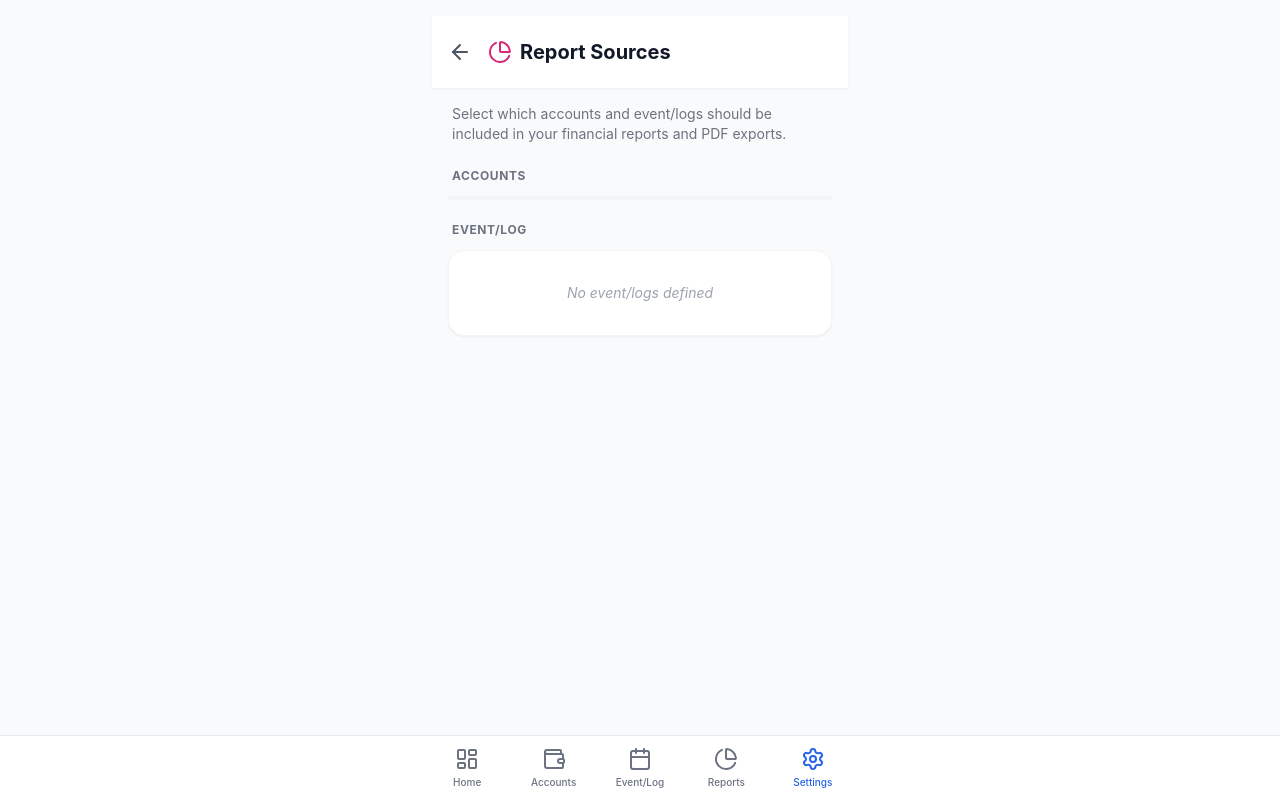
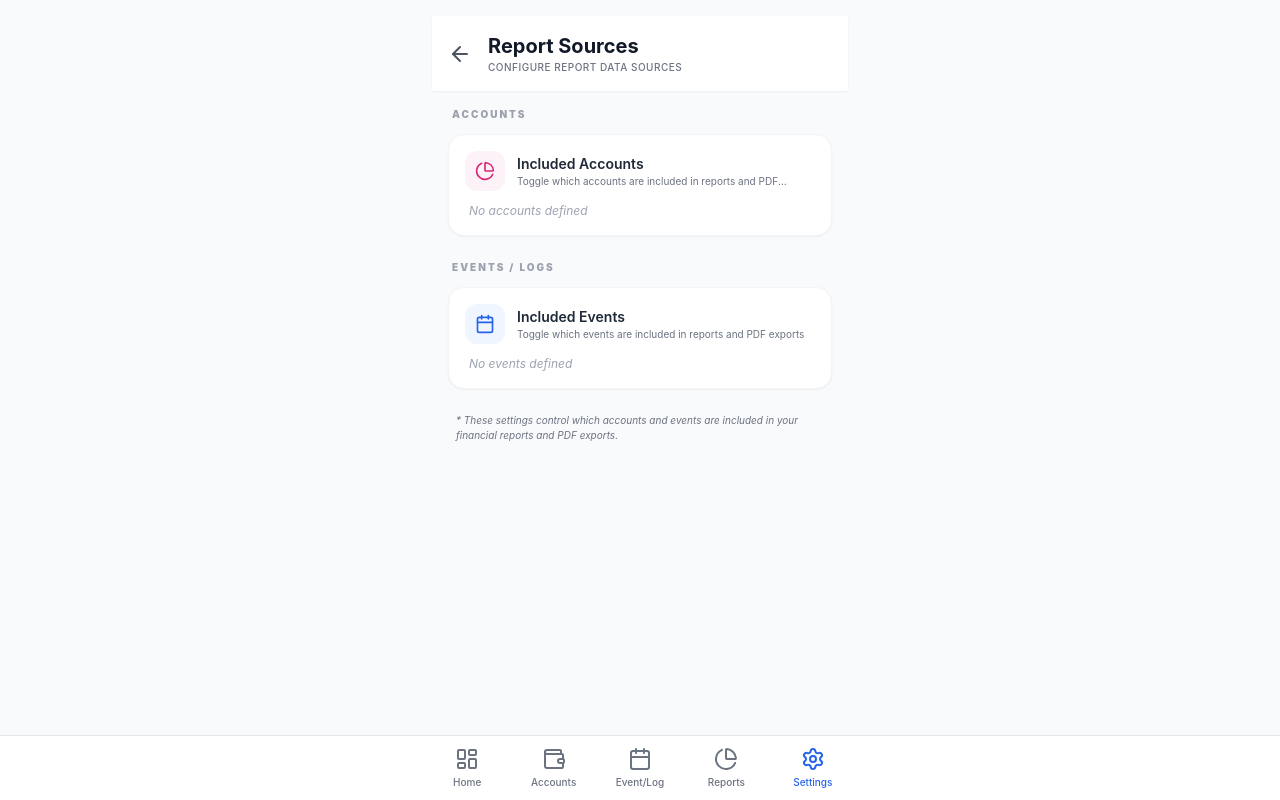
Before and after one commit to aneesh093/Expense_Tracker, a React (Vite) app: page /settings/report-sources in a window 1280 px wide. Built offline with nearby package versions, Linux system fonts and the light colour scheme.

Commit message:
Sprint 23 patch fixes

```diff
--- a/src/pages/ReportSources.tsx
+++ b/src/pages/ReportSources.tsx
@@ -1,6 +1,7 @@
 import { useNavigate } from 'react-router-dom';
+import { ArrowLeft, PieChart, Calendar } from 'lucide-react';
 import { useFinanceStore } from '../store/useFinanceStore';
-import { ArrowLeft, PieChart, Wallet, CreditCard, Banknote, Landmark, TrendingUp, Calendar } from 'lucide-react';
+import { cn } from '../lib/utils';
 
 export function ReportSources() {
     const navigate = useNavigate();
@@ -11,17 +12,22 @@ export function ReportSources() {
         toggleEventReportInclusion
     } = useFinanceStore();
 
-    const getAccountIcon = (type: string) => {
-        switch (type) {
-            case 'credit': return <CreditCard size={20} className="text-white" />;
-            case 'cash': return <Banknote size={20} className="text-white" />;
-            case 'savings': return <Landmark size={20} className="text-white" />;
-            case 'investment':
-            case 'stock':
-            case 'mutual-fund': return <TrendingUp size={20} className="text-white" />;
-            default: return <Wallet size={20} className="text-white" />;
-        }
-    };
+    const SettingGroupItem = ({ icon: Icon, title, description, children, iconBg = 'bg-gray-100', iconColor = 'text-gray-600' }: any) => (
+        <div className="p-4 flex flex-col">
+            <div className="flex items-center space-x-3 mb-3">
+                <div className={cn('w-10 h-10 rounded-xl flex items-center justify-center shrink-0', iconBg, iconColor)}>
+                    <Icon size={20} />
+                </div>
+                <div className="min-w-0">
+                    <p className="text-sm font-semibold text-gray-800 truncate">{title}</p>
+                    <p className="text-[10px] text-gray-500 line-clamp-1">{description}</p>
+                </div>
+            </div>
+            <div className="pl-1 w-full">
+                {children}
+            </div>
+        </div>
+    );
 
     return (
         <div className="flex flex-col h-screen bg-gray-50">
@@ -33,85 +39,95 @@ export function ReportSources() {
                 >
                     <ArrowLeft size={24} />
                 </button>
-                <h1 className="ml-2 text-xl font-bold text-gray-900 flex items-center">
-                    <PieChart size={24} className="mr-2 text-pink-600" />
-                    Report Sources
-                </h1>
+                <div className="ml-2">
+                    <h1 className="text-xl font-bold text-gray-900">Report Sources</h1>
+                    <p className="text-[10px] text-gray-500 font-medium uppercase tracking-wider">Configure Report Data Sources</p>
+                </div>
             </header>
 
             <div className="flex-1 overflow-y-auto p-4 space-y-6">
-                <p className="text-sm text-gray-500 px-1">
-                    Select which accounts and event/logs should be included in your financial reports and PDF exports.
-                </p>
-
                 {/* Accounts Section */}
-                <section>
-                    <h2 className="text-xs font-bold text-gray-500 uppercase tracking-wider mb-3 px-1">Accounts</h2>
-                    <div className="bg-white rounded-2xl shadow-sm overflow-hidden divide-y divide-gray-100 border border-gray-100">
-                        {accounts.map(acc => (
-                            <div key={acc.id} className="p-4 flex items-center justify-between">
-                                <div className="flex items-center space-x-3">
-                                    <div
-                                        className="w-10 h-10 rounded-xl flex items-center justify-center"
-                                        style={{ backgroundColor: acc.color }}
-                                    >
-                                        {getAccountIcon(acc.type)}
-                                    </div>
-                                    <div>
-                                        <p className="text-sm font-bold text-gray-800">{acc.name}</p>
-                                        <p className="text-[10px] text-gray-500 uppercase font-medium">{acc.type}</p>
-                                    </div>
+                <section className="animate-in fade-in slide-in-from-bottom-2 duration-300">
+                    <h2 className="text-[10px] font-black text-gray-400 uppercase tracking-[0.2em] mb-3 px-1">Accounts</h2>
+                    <div className="bg-white rounded-2xl shadow-sm border border-gray-100 divide-y divide-gray-50 overflow-hidden">
+                        <SettingGroupItem
+                            icon={PieChart}
+                            title="Included Accounts"
+                            description="Toggle which accounts are included in reports and PDF exports"
+                            iconBg="bg-pink-50"
+                            iconColor="text-pink-600"
+                        >
+                            {accounts.length === 0 ? (
+                                <p className="text-xs text-gray-400 italic">No accounts defined</p>
+                            ) : (
+                                <div className="flex flex-wrap gap-2">
+                                    {accounts.map(acc => {
+                                        const isIncluded = acc.includeInReports !== false;
+                                        return (
+                                            <button
+                                                key={acc.id}
+                                                onClick={() => toggleAccountReportInclusion(acc.id)}
+                                                className={cn(
+                                                    'flex items-center gap-1.5 px-3 py-1.5 text-xs font-medium rounded-full transition-all border',
+                                                    isIncluded
+                                                        ? 'border-2 text-white shadow-sm'
+                                                        : 'bg-white border-gray-200 text-gray-500 hover:bg-gray-50'
+                                                )}
+                                                style={isIncluded ? { backgroundColor: acc.color, borderColor: acc.color } : {}}
+                                            >
+                                                {acc.name}
+                                                <span className="text-[9px] uppercase opacity-70">{acc.type}</span>
+                                            </button>
+                                        );
+                                    })}
                                 </div>
-                                <label className="relative inline-flex items-center cursor-pointer">
-                                    <input
-                                        type="checkbox"
-                                        className="sr-only peer"
-                                        checked={acc.includeInReports !== false}
-                                        onChange={() => toggleAccountReportInclusion(acc.id)}
-                                    />
-                                    <div className="w-11 h-6 bg-gray-200 peer-focus:outline-none rounded-full peer peer-checked:after:translate-x-full peer-checked:after:border-white after:content-[''] after:absolute after:top-[2px] after:left-[2px] after:bg-white after:border-gray-300 after:border after:rounded-full after:h-5 after:w-5 after:transition-all peer-checked:bg-blue-600"></div>
-                                </label>
-                            </div>
-                        ))}
+                            )}
+                        </SettingGroupItem>
                     </div>
                 </section>
 
                 {/* Events Section */}
-                <section>
-                    <h2 className="text-xs font-bold text-gray-500 uppercase tracking-wider mb-3 px-1">Event/Log</h2>
-                    <div className="bg-white rounded-2xl shadow-sm overflow-hidden divide-y divide-gray-100 border border-gray-100">
-                        {events.map(ev => (
-                            <div key={ev.id} className="p-4 flex items-center justify-between">
-                                <div className="flex items-center space-x-3">
-                                    <div
-                                        className="w-10 h-10 rounded-xl flex items-center justify-center"
-                                        style={{ backgroundColor: ev.color }}
-                                    >
-                                        <Calendar size={20} className="text-white" />
-                                    </div>
-                                    <div>
-                                        <p className="text-sm font-bold text-gray-800">{ev.name}</p>
-                                        <p className="text-[10px] text-gray-500 uppercase font-medium">Event/Log</p>
-                                    </div>
+                <section className="animate-in fade-in slide-in-from-bottom-2 duration-300">
+                    <h2 className="text-[10px] font-black text-gray-400 uppercase tracking-[0.2em] mb-3 px-1">Events / Logs</h2>
+                    <div className="bg-white rounded-2xl shadow-sm border border-gray-100 divide-y divide-gray-50 overflow-hidden">
+                        <SettingGroupItem
+                            icon={Calendar}
+                            title="Included Events"
+                            description="Toggle which events are included in reports and PDF exports"
+                            iconBg="bg-blue-50"
+                            iconColor="text-blue-600"
+                        >
+                            {events.length === 0 ? (
+                                <p className="text-xs text-gray-400 italic">No events defined</p>
+                            ) : (
+                                <div className="flex flex-wrap gap-2">
+                                    {events.map(ev => {
+                                        const isIncluded = ev.includeInReports !== false;
+                                        return (
+                                            <button
+                                                key={ev.id}
+                                                onClick={() => toggleEventReportInclusion(ev.id)}
+                                                className={cn(
+                                                    'px-3 py-1.5 text-xs font-medium rounded-full transition-all border',
+                                                    isIncluded
+                                                        ? 'border-2 text-white shadow-sm'
+                                                        : 'bg-white border-gray-200 text-gray-500 hover:bg-gray-50'
+                                                )}
+                                                style={isIncluded ? { backgroundColor: ev.color, borderColor: ev.color } : {}}
+                                            >
+                                                {ev.name}
+                                            </button>
+                                        );
+                                    })}
                                 </div>
-                                <label className="relative inline-flex items-center cursor-pointer">
-                                    <input
-                                        type="checkbox"
-                                        className="sr-only peer"
-                                        checked={ev.includeInReports !== false}
-                                        onChange={() => toggleEventReportInclusion(ev.id)}
-                                    />
-                                    <div className="w-11 h-6 bg-gray-200 peer-focus:outline-none rounded-full peer peer-checked:after:translate-x-full peer-checked:after:border-white after:content-[''] after:absolute after:top-[2px] after:left-[2px] after:bg-white after:border-gray-300 after:border after:rounded-full after:h-5 after:w-5 after:transition-all peer-checked:bg-blue-600"></div>
-                                </label>
-                            </div>
-                        ))}
-                        {events.length === 0 && (
-                            <div className="p-8 text-center">
-                                <p className="text-sm text-gray-400 italic">No event/logs defined</p>
-                            </div>
-                        )}
+                            )}
+                        </SettingGroupItem>
                     </div>
                 </section>
+
+                <p className="px-2 text-[10px] text-gray-500 italic">
+                    * These settings control which accounts and events are included in your financial reports and PDF exports.
+                </p>
             </div>
         </div>
     );
--- a/src/pages/Reports.tsx
+++ b/src/pages/Reports.tsx
@@ -11,7 +11,7 @@ const COLORS = ['#0088FE', '#00C49F', '#FFBB28', '#FF8042', '#8884d8', '#82ca9d'
 
 export function Reports() {
     const navigate = useNavigate();
-    const { transactions, categories, accounts, mandates, events, eventLogs, reportSortBy, showEventsInReport, showLogsInReport, showManualInReport, showCategorySummaryInReport, pdfIncludeCharts, pdfIncludeAccountSummary, pdfIncludeTransactions, pdfIncludeEventSummary, getCreditCardStats } = useFinanceStore();
+    const { transactions, categories, accounts, mandates, events, eventLogs, reportSortBy, showEventsInReport, setShowEventsInReport, showLogsInReport, setShowLogsInReport, showManualInReport, setShowManualInReport, showCategorySummaryInReport, setShowCategorySummaryInReport, showCategoryLimitsInReport, setShowCategoryLimitsInReport, pdfIncludeCharts, pdfIncludeAccountSummary, pdfIncludeTransactions, pdfIncludeEventSummary, getCreditCardStats } = useFinanceStore();
 
     // View Mode State
     const [viewMode, setViewMode] = useState<'monthly' | 'yearly'>('monthly');
@@ -484,84 +484,6 @@ export function Reports() {
                             <FileDown size={16} />
                             <span>Export PDF</span>
                         </button>
-
-                        <div className="relative" ref={filterMenuRef}>
-                            <button
-                                onClick={() => setIsFilterMenuOpen(!isFilterMenuOpen)}
-                                className={cn(
-                                    "p-2 rounded-xl transition-all border",
-                                    isFilterMenuOpen ? "bg-gray-100 text-gray-900 border-gray-300" : "bg-white text-gray-500 border-gray-200 hover:bg-gray-50"
-                                )}
-                            >
-                                <Filter size={18} />
-                            </button>
-
-                            {isFilterMenuOpen && (
-                                <div className="absolute top-full left-0 mt-2 w-56 bg-white rounded-xl shadow-lg border border-gray-100 p-2 z-50">
-                                    <div className="text-xs font-bold text-gray-400 px-2 py-1 uppercase tracking-wider mb-1">View Options</div>
-                                    <label className="flex items-center space-x-2 px-2 py-2 hover:bg-gray-50 rounded-lg cursor-pointer">
-                                        <input
-                                            type="checkbox"
-                                            checked={showMandates}
-                                            onChange={(e) => setShowMandates(e.target.checked)}
-                                            className="w-4 h-4 text-blue-600 rounded border-gray-300 focus:ring-blue-500"
-                                        />
-                                        <span className="text-sm text-gray-700">Show Mandates</span>
-                                    </label>
-                                    <label className="flex items-center space-x-2 px-2 py-2 hover:bg-gray-50 rounded-lg cursor-pointer">
-                                        <input
-                                            type="checkbox"
-                                            checked={showTransfers}
-                                            onChange={(e) => setShowTransfers(e.target.checked)}
-                                            className="w-4 h-4 text-blue-600 rounded border-gray-300 focus:ring-blue-500"
-                                        />
-                                        <span className="text-sm text-gray-700">Show Transfers</span>
-                                    </label>
-
-                                    <div className="border-t border-gray-100 my-1 pt-1">
-                                        <div className="text-[10px] font-bold text-gray-400 px-2 py-1 uppercase tracking-wider">Account</div>
-                                        <select
-                                            value={selectedAccountId}
-                                            onChange={(e) => setSelectedAccountId(e.target.value)}
-                                            className="w-full mt-1 p-2 text-sm bg-gray-50 rounded-lg border border-gray-200 outline-none focus:ring-1 focus:ring-blue-500"
-                                        >
-                                            <option value="all">All Accounts</option>
-                                            {accounts.map(acc => (
-                                                <option key={acc.id} value={acc.id}>{acc.name}</option>
-                                            ))}
-                                        </select>
-                                    </div>
-
-                                    <div className="border-t border-gray-100 my-1 pt-1">
-                                        <div className="text-[10px] font-bold text-gray-400 px-2 py-1 uppercase tracking-wider">Event</div>
-                                        <select
-                                            value={selectedEventId}
-                                            onChange={(e) => setSelectedEventId(e.target.value)}
-                                            className="w-full mt-1 p-2 text-sm bg-gray-50 rounded-lg border border-gray-200 outline-none focus:ring-1 focus:ring-blue-500"
-                                        >
-                                            <option value="all">All Events</option>
-                                            {events.map(ev => (
-                                                <option key={ev.id} value={ev.id}>{ev.name}</option>
-                                            ))}
-                                        </select>
-                                    </div>
-
-                                    <div className="border-t border-gray-100 my-1 pt-1">
-                                        <div className="text-[10px] font-bold text-gray-400 px-2 py-1 uppercase tracking-wider">Category</div>
-                                        <select
-                                            value={selectedCategoryName}
-                                            onChange={(e) => setSelectedCategoryName(e.target.value)}
-                                            className="w-full mt-1 p-2 text-sm bg-gray-50 rounded-lg border border-gray-200 outline-none focus:ring-1 focus:ring-blue-500"
-                                        >
-                                            <option value="all">All Categories</option>
-                                            {Array.from(new Set(categories.map(c => c.name))).sort().map(name => (
-                                                <option key={name} value={name}>{name}</option>
-                                            ))}
-                                        </select>
-                                    </div>
-                                </div>
-                            )}
-                        </div>
                     </div>
 
                     <div className="flex items-center bg-gray-100 rounded-xl p-0.5 border border-gray-200">
@@ -577,6 +499,30 @@ export function Reports() {
                     </div>
                 </div>
             </header>
+
+            {/* Section Visibility Toggle Row */}
+            <div className="px-4 py-2 bg-white border-b border-gray-100 flex gap-2 overflow-x-auto scrollbar-hide">
+                {([
+                    { label: 'Categories', active: showCategorySummaryInReport, toggle: setShowCategorySummaryInReport, color: 'bg-emerald-500 border-emerald-500' },
+                    { label: 'Event Logs', active: showLogsInReport || showEventsInReport, toggle: (v: boolean) => { setShowLogsInReport(v); setShowEventsInReport(v); }, color: 'bg-blue-500 border-blue-500' },
+                    { label: 'Manual', active: showManualInReport, toggle: setShowManualInReport, color: 'bg-pink-500 border-pink-500' },
+                    { label: 'Limits', active: showCategoryLimitsInReport, toggle: setShowCategoryLimitsInReport, color: 'bg-orange-500 border-orange-500' },
+                ] as { label: string; active: boolean; toggle: (v: boolean) => void; color: string }[]).map(item => (
+                    <button
+                        key={item.label}
+                        onClick={() => item.toggle(!item.active)}
+                        className={cn(
+                            'flex-shrink-0 flex items-center gap-1.5 px-3 py-1 rounded-full text-[11px] font-bold border transition-all',
+                            item.active
+                                ? `${item.color} text-white`
+                                : 'bg-white border-gray-200 text-gray-500'
+                        )}
+                    >
+                        <span className={cn('w-1.5 h-1.5 rounded-full', item.active ? 'bg-white' : 'bg-gray-300')} />
+                        {item.label}
+                    </button>
+                ))}
+            </div>
 
             <div className="flex-1 p-4 space-y-6 pb-24">
                 {/* Summary List */}
@@ -881,7 +827,7 @@ export function Reports() {
                 )}
 
                 {/* Budget & Limits Section */}
-                {categorySpendingWithLimits.length > 0 && (
+                {showCategoryLimitsInReport && categorySpendingWithLimits.length > 0 && (
                     <div className="bg-white rounded-3xl shadow-sm border border-gray-100 overflow-hidden">
                         <div className="px-5 py-4 border-b border-gray-50 flex justify-between items-center">
                             <h3 className="text-xs font-black text-gray-400 uppercase tracking-[0.2em]">Budget & Limits</h3>
--- a/src/store/useFinanceStore.ts
+++ b/src/store/useFinanceStore.ts
@@ -44,6 +44,7 @@ interface FinanceState {
     showLogsInReport: boolean;
     showManualInReport: boolean;
     showCategorySummaryInReport: boolean;
+    showCategoryLimitsInReport: boolean;
     pdfIncludeCharts: boolean;
     pdfIncludeAccountSummary: boolean;
     pdfIncludeTransactions: boolean;
@@ -125,6 +126,7 @@ interface FinanceState {
     setShowLogsInReport: (show: boolean) => void;
     setShowManualInReport: (show: boolean) => void;
     setShowCategorySummaryInReport: (show: boolean) => void;
+    setShowCategoryLimitsInReport: (show: boolean) => void;
     setPdfIncludeCharts: (show: boolean) => void;
     setPdfIncludeAccountSummary: (show: boolean) => void;
     setPdfIncludeTransactions: (show: boolean) => void;
@@ -156,6 +158,7 @@ export const useFinanceStore = create<FinanceState>()((set, get) => ({
     showLogsInReport: localStorage.getItem('finance-show-logs-in-report') !== 'false',
     showManualInReport: localStorage.getItem('finance-show-manual-in-report') !== 'false',
     showCategorySummaryInReport: localStorage.getItem('finance-show-category-summary') !== 'false',
+    showCategoryLimitsInReport: localStorage.getItem('finance-show-category-limits') !== 'false',
     pdfIncludeCharts: localStorage.getItem('finance-pdf-include-charts') !== 'false',
     pdfIncludeAccountSummary: localStorage.getItem('finance-pdf-include-account-summary') !== 'false',
     pdfIncludeTransactions: localStorage.getItem('finance-pdf-include-transactions') !== 'false',
@@ -783,6 +786,9 @@ export const useFinanceStore = create<FinanceState>()((set, get) => ({
                 if (settings.showCategorySummaryInReport !== undefined) {
                     localStorage.setItem('finance-show-category-summary', String(settings.showCategorySummaryInReport));
                 }
+                if (settings.showCategoryLimitsInReport !== undefined) {
+                    localStorage.setItem('finance-show-category-limits', String(settings.showCategoryLimitsInReport));
+                }
                 if (settings.pdfIncludeCharts !== undefined) {
                     localStorage.setItem('finance-pdf-include-charts', String(settings.pdfIncludeCharts));
                 }
@@ -1054,6 +1060,11 @@ export const useFinanceStore = create<FinanceState>()((set, get) => ({
         set({ showCategorySummaryInReport: show });
     },
 
+    setShowCategoryLimitsInReport: (show) => {
+        localStorage.setItem('finance-show-category-limits', String(show));
+        set({ showCategoryLimitsInReport: show });
+    },
+
     setPdfIncludeCharts: (show) => {
         localStorage.setItem('finance-pdf-include-charts', String(show));
         set({ pdfIncludeCharts: show });
--- a/src/types/index.ts
+++ b/src/types/index.ts
@@ -161,6 +161,7 @@ export interface FinanceSettings {
     passcode?: string;
     useBiometrics?: boolean;
     showCategorySummaryInReport?: boolean;
+    showCategoryLimitsInReport?: boolean;
     incomeIncludedAccountTypes?: string[];
     expenseIncludedAccountTypes?: string[];
 }
```
Also changed, not shown: src/pages/AppPreferences.tsx (+11 -1 lines).
